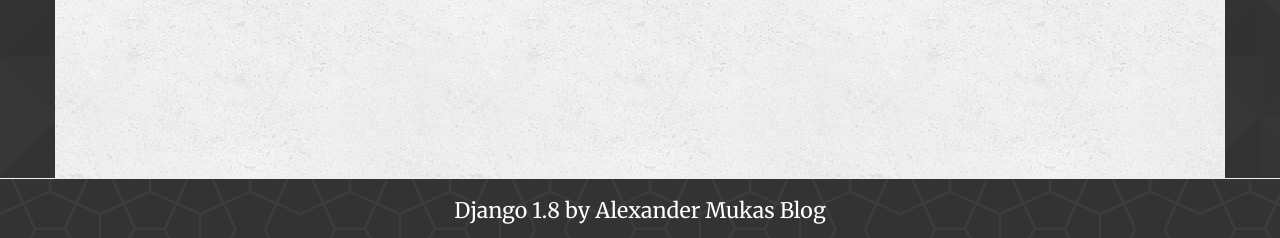
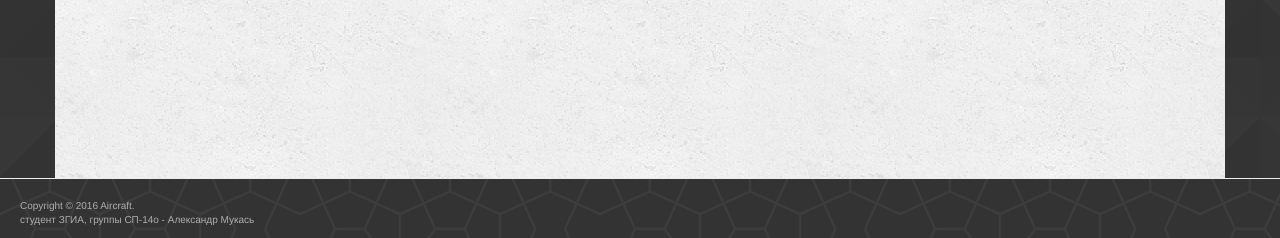
Before and after one commit to AlexanderMukas/my-first-blog, a Django app: page /contacts/ in a window 1280 px wide. Shown: the part 663-901 px from the top of the page. Run offline with Django 3.2, Linux system fonts and the light colour scheme; some libraries are stand-ins or nearby versions.

Commit message:
Fixed header.

```diff
--- a/blog/static/css/blog.css
+++ b/blog/static/css/blog.css
@@ -17,6 +17,13 @@ body {
 		background-size:100%;
 		*/
     }
+
+.copy{
+
+    font-size: 10px;
+    text-align: left;
+    color: #aeaeae;
+}
 
 .logo{
     height:120%;
@@ -47,9 +54,9 @@ body {
     border-top: 1px solid #eee;
         /* stiky footer*/
     height: 60px;
-
-        /*end stiky footer*/
-    text-align: center;
+    /*
+        end stiky footer
+    text-align: center;*/
     background-image: url("../img/header.png");
     background-repeat: repeat;
     padding: 20px;
--- a/blog/templates/blog/base.html
+++ b/blog/templates/blog/base.html
@@ -22,8 +22,13 @@
             <!-- 28.05.2016 Google Maps for Contacts.html -->
             <script src="http://maps.googleapis.com/maps/api/js">
             </script>
+            <script src="https://ajax.googleapis.com/ajax/libs/jquery/1.12.2/jquery.min.js"></script>
+            {% block js_script %}
+            {% endblock %}
 
-            <script>
+            {% block css_script %}
+            {% endblock %}
+            <!--<script>
                 var MyCenter=new google.maps.LatLng(47.8606485,35.1020754);
                 function initialize() {
                     var mapProp = {
@@ -40,7 +45,7 @@
                 }
             google.maps.event.addDomListener(window, 'load', initialize);
             </script>
-            <!--input in HTML template :
+            input in HTML template :
             <div id="googleMap" style="width:500px;height:380px;"></div>
             -->
 
@@ -54,14 +59,9 @@
 
             <!--New header 19 may 2016 Mukas Alexander -->
             <nav class="navbar navbar-inverse navbar-static-top">
-                <div class="container">
+                <div class="container container-fluid">
                     <div class="navbar-header">
-                        <button type="button" class="navbar-toggle collapsed" data-toggle="collapse" data-target="#navbar3">
-                            <span class="sr-only">Toggle navigation</span>
-                            <span class="icon-bar"></span>
-                            <span class="icon-bar"></span>
-                            <span class="icon-bar"></span>
-                        </button>
+
                         <a class="navbar-brand" href="/"><img class="logo" src="{% static "img/logo2.png" %}" alt="лого">
                         </a>
                     </div>
@@ -75,7 +75,6 @@
                         </ul>
                     </div>
                    /.nav-collapse -->
-                    <div class="navbar-collapse collapse">
 
                     <ul class="nav navbar-nav">
 
@@ -105,24 +104,8 @@
                         {% endif %}
                     </ul>
                 </div>
-
-
-                </div>
             <!--/.container-fluid -->
             </nav>
-
-
-
-
-
-            <!-- class="page-header  navbar-fixed-top"
-            <div class="page-header">
-
-                <img src="{% static "img/logo.png" %}" alt="лого" />
-
-        		<h1><a href="/" >Django 1.8 by Alexander Mukas Blog</a></h1>
-    		</div>
-            -->
 
     		<!--Переменную posts мы добавляли с blog/views.py -->
 
@@ -153,32 +136,18 @@
     		</div>
 
             <div class="footer">
+                <div class="copyright">
+                    <span class="copy">
+                        Copyright © 2016 Aircraft.
+                        <br />
+                        студент ЗГИА, группы СП-14о - Александр Мукась
+                    </span>
 
-                <h4>Django 1.8 by Alexander Mukas Blog</h4>
+
+                </div>
+                <!-- <h4>Django 1.8 by Alexander Mukas Blog</h4> -->
 
             </div>
 
-
-
-
-
-
-
-    		<!--
-    		{% for post in posts %}
-
-        		<div class="post">
-            		<p>Опубликовано: {{ post.published_date }}</p>
-            		<h1><a href="">{{ post.title }}</a></h1>
-            		<p>{{ post.text|linebreaks }}</p>
-        		</div>
-
-    		{% endfor %}
-			-->
-
-
-
-
-
         </body>
     </html>
--- a/blog/templates/blog/contacts.html
+++ b/blog/templates/blog/contacts.html
@@ -3,6 +3,26 @@
 
 {% block title %}
 Контакты
+{% endblock %}
+
+{% block js_script %}
+<script>
+	var MyCenter=new google.maps.LatLng(47.8606485,35.1020754);
+    function initialize() {
+    	var mapProp = {
+        	center: MyCenter,
+            zoom:17,
+            mapTypeId:google.maps.MapTypeId.ROADMAP
+        };
+        var map=new google.maps.Map(document.getElementById("googleMap"), mapProp);
+        // marker
+        var marker=new google.maps.Marker({
+            position:MyCenter,
+        });
+        marker.setMap(map);
+        }
+        google.maps.event.addDomListener(window, 'load', initialize);
+</script>
 {% endblock %}
 
 {% block act1 %} {% endblock %}
--- a/loginsys/templates/loginsys/login.html
+++ b/loginsys/templates/loginsys/login.html
@@ -56,8 +56,9 @@
 
 			    <div class="control-group">
 			      <!-- Button -->
+			      <br />
 			      <div class="controls">
-			        <button class="btn btn-success">Войти</button>
+			        <button class="btn btn-success"> <span class="glyphicon glyphicon-ok"></span> Войти</button>
 			      </div>
 			    </div>
 			  </fieldset>
--- a/loginsys/templates/loginsys/register.html
+++ b/loginsys/templates/loginsys/register.html
@@ -47,7 +47,9 @@
 						{{ form_reg.email }}
 					</div>
 
-					<button type="submit" class="btn btn-primary">Зарегистрироваться!</button>
+					<button type="submit" class="btn btn-primary"> <span class="glyphicon glyphicon-share-alt"></span>
+						Зарегистрироваться!
+					</button>
 				</form>
 			</div>
 
```
Lines whose indentation alone changed are shown as unchanged.
